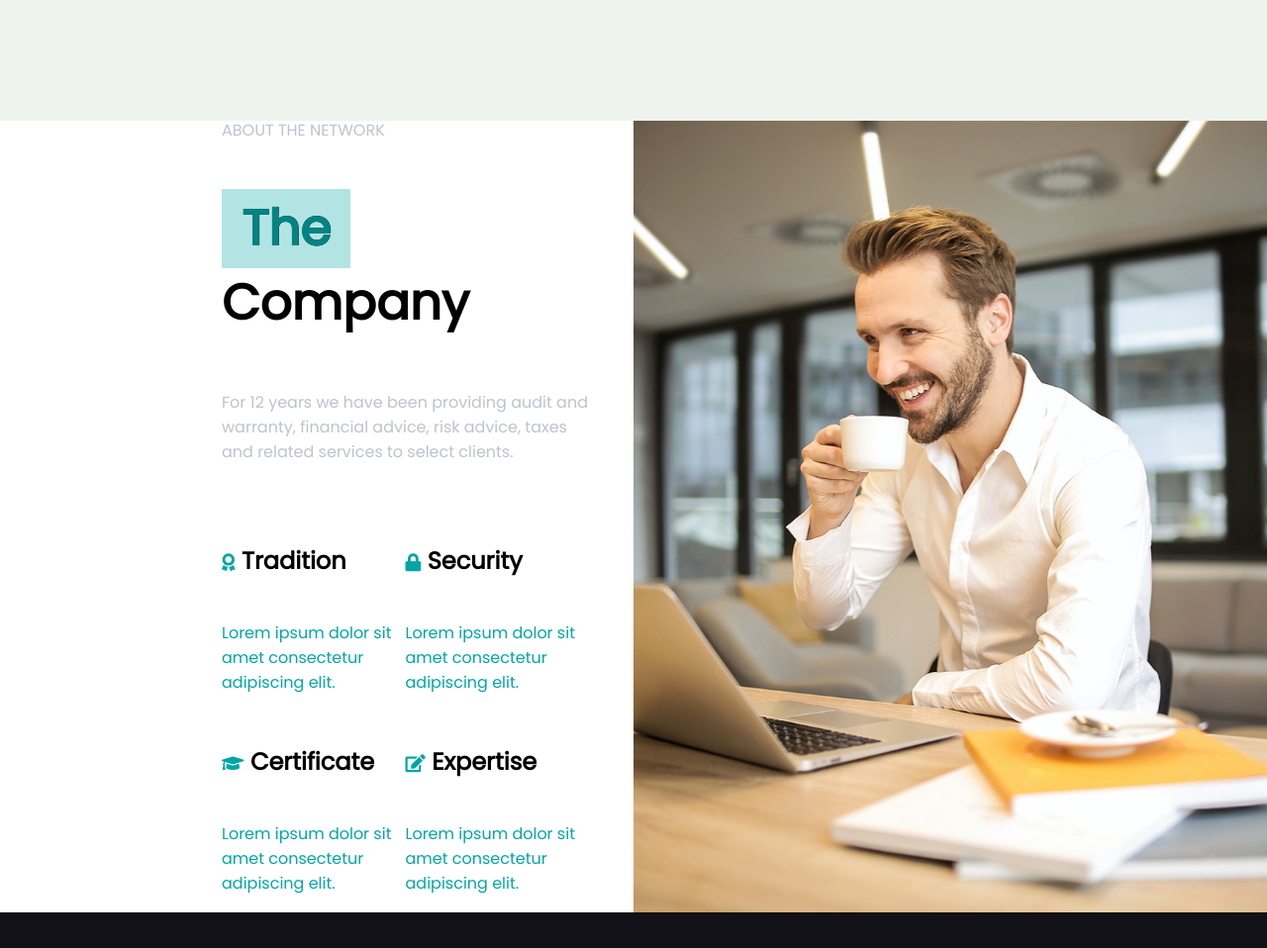
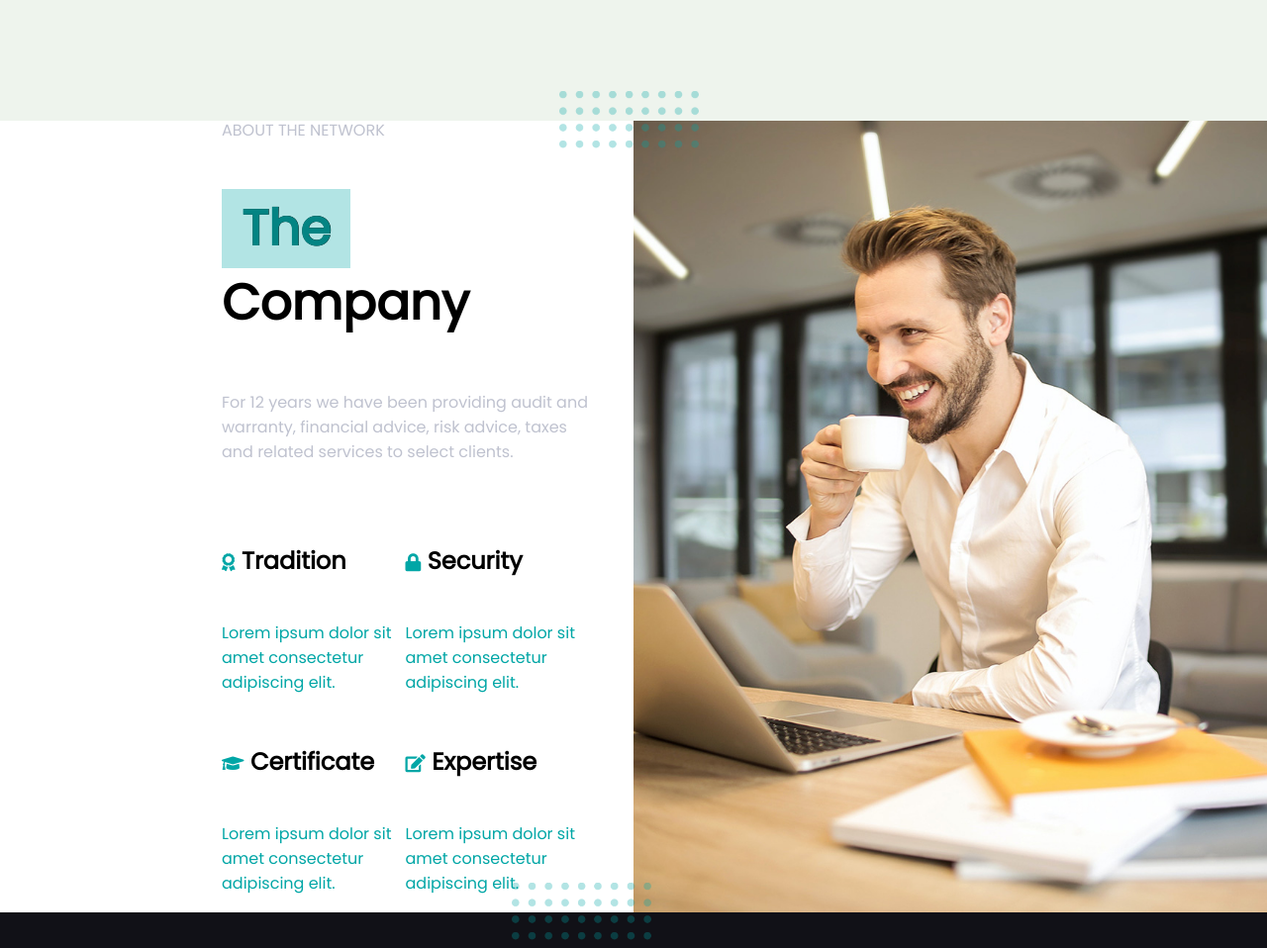
Before and after one commit to GiulioVolletti/proj-html-vuejs, a website: page index.html in a window 1280 px wide. Shown: the part 1423-2381 px from the top of the page at 99% size. Drawn offline with nearby package versions, Linux system fonts and the light colour scheme.

Commit message:
commit 21

```diff
--- a/index.html
+++ b/index.html
@@ -326,10 +326,8 @@
               <a class="btn btn-trasparent" href="#">View Map</a>
             </div>
           </div>
-
         </section>
         <!-- /form -->
-
       </main>
       <!-- /main -->
 
@@ -356,7 +354,7 @@
             <div class="footer-contain-black">
               <h1>About</h1>
               <ul>
-                <li v-for="listone in footerLinkAbout"><a :href="listone.url"><i class="fas fa-chevron-right"></i> {{listone.name}}</a> </li>
+                <li v-for="(listone, index) in footerLinkAbout"><a @mouseover="mouseEnterClassChange(index)" @mouseleave = "mouseLeave" :href="listone.url"><i :class="{'fa-angle-double-right': classIndex == index, 'fa-chevron-right': classIndex != index}" class="fas "></i> {{listone.name}}</a> </li>
               </ul>
             </div>
             <!-- /about -->
--- a/js/script.js
+++ b/js/script.js
@@ -109,9 +109,17 @@ const app = new Vue({
         url: "#",
       },
     ],
+    classIndex: null,
   },
 
   methods: {
+    mouseEnterClassChange (position){
+      this.classIndex = position;
+      // console.log(this.classIndex);
+    },
+    mouseLeave () {
+      this.classIndex = null;
+    },
     updateScroll() {
       this.scrollPosition = window.scrollY
       // console.log(this.scrollPosition);
--- a/src/partials/_main.scss
+++ b/src/partials/_main.scss
@@ -45,6 +45,29 @@ main {
 
   .about {
     height: 800px;
+    position: relative;
+    &::after {
+      content: "";
+      width: 150px;
+      height: 60px;
+      background-image: url("../img/texture_point.png");
+      background-size: cover;
+      position: absolute;
+      transform: translate(-50%, -50%);
+      opacity: 0.3;
+    }
+    &::before {
+      content: "";
+      width: 150px;
+      height: 60px;
+      background-image: url("../img/texture_point.png");
+      background-size: cover;
+      position: absolute;
+      bottom: -7.5%;
+      right: 42%;
+      transform: translate(-50%, -50%);
+      opacity: 0.3;
+    }
     .company-about {
       padding: 30px 45px 30px 0;
       width: 50%;
@@ -366,6 +389,7 @@ main {
             background-color: #ECECEC;
             border-radius: 5px;
             border: 0;
+            resize: none;
             &:focus {
               outline: none;
             }
@@ -383,6 +407,12 @@ main {
             &:focus {
               outline: none;
               font-family: "Poppins", sans-serif;
+            }
+            &:first-child {
+              background-image: url("../img/image_1_placeholder.png");
+              background-repeat: no-repeat;
+              background-position: 95% 50%;
+              cursor: pointer;
             }
           }
           select {
```
Also changed, not shown: css/style.css, img/image_1_placeholder.png (renamed from img/image (1).png), img/texture_point.png (added).
